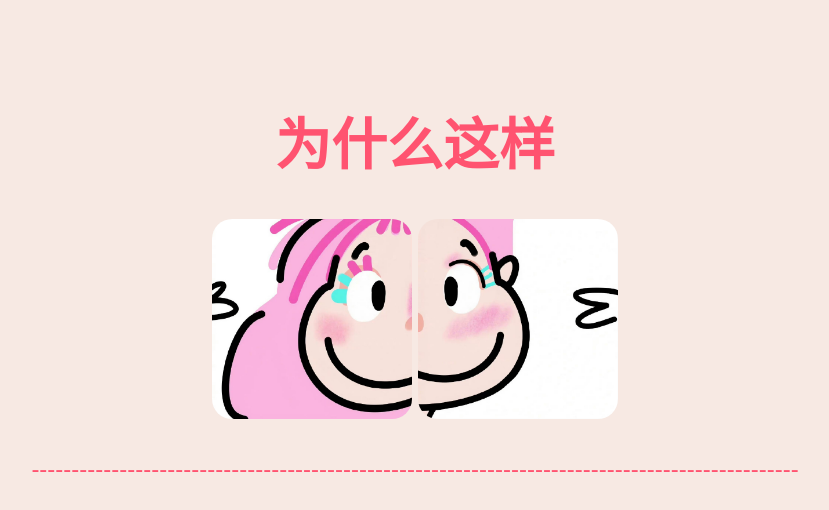
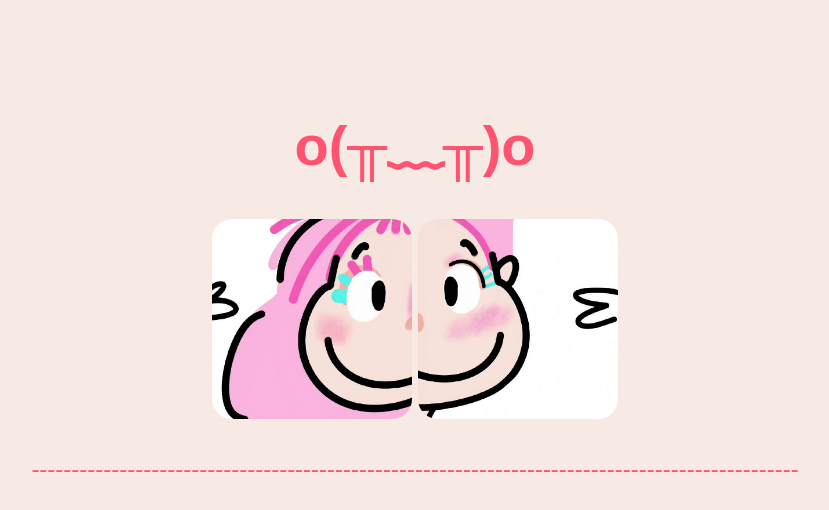
Before and after one commit to YOUYIN2012/YOUYIN2012.github.io, a plain HTML site: page index.html in a window 1280 px wide. Shown: the whole page, without its empty margins (225-1054 px from the left). Drawn offline with nearby package versions, Linux system fonts and the light colour scheme.

Commit message:
2025.2.11

```diff
--- a/index.html
+++ b/index.html
@@ -20,7 +20,7 @@
 <body>
 
 
-<h1>为什么这样</h1>
+<h1>o(╥﹏╥)o</h1>
 <h2>
     <img src="static/images/qingtou1.png">
     <img src="static/images/qingtou2.png">
```
